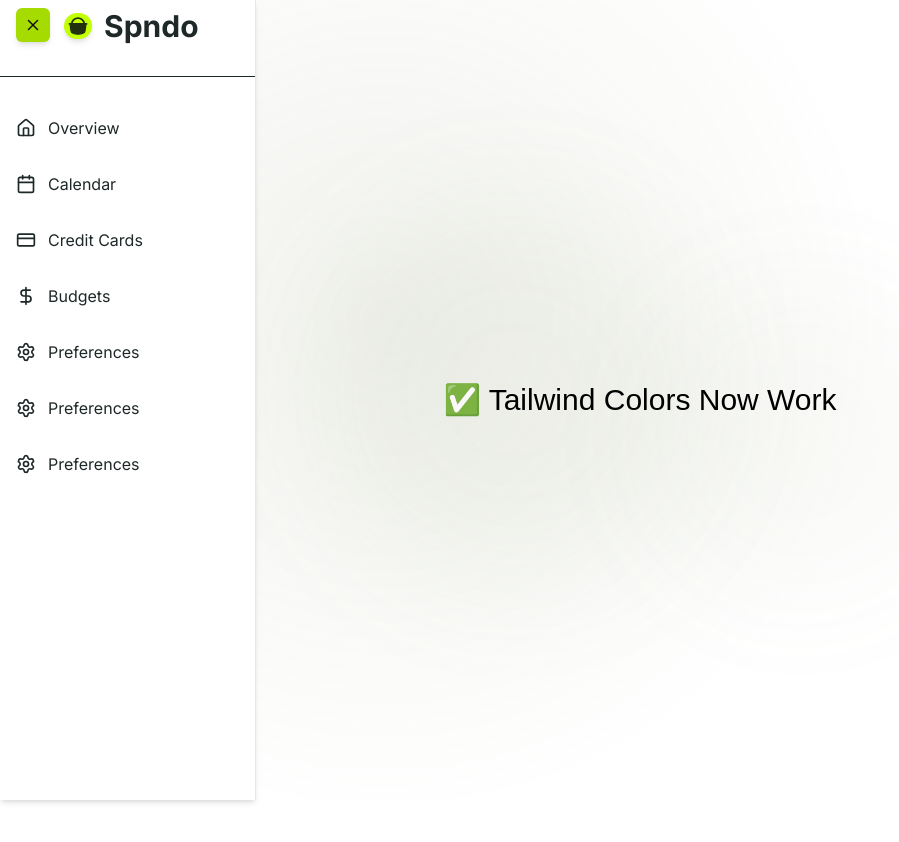
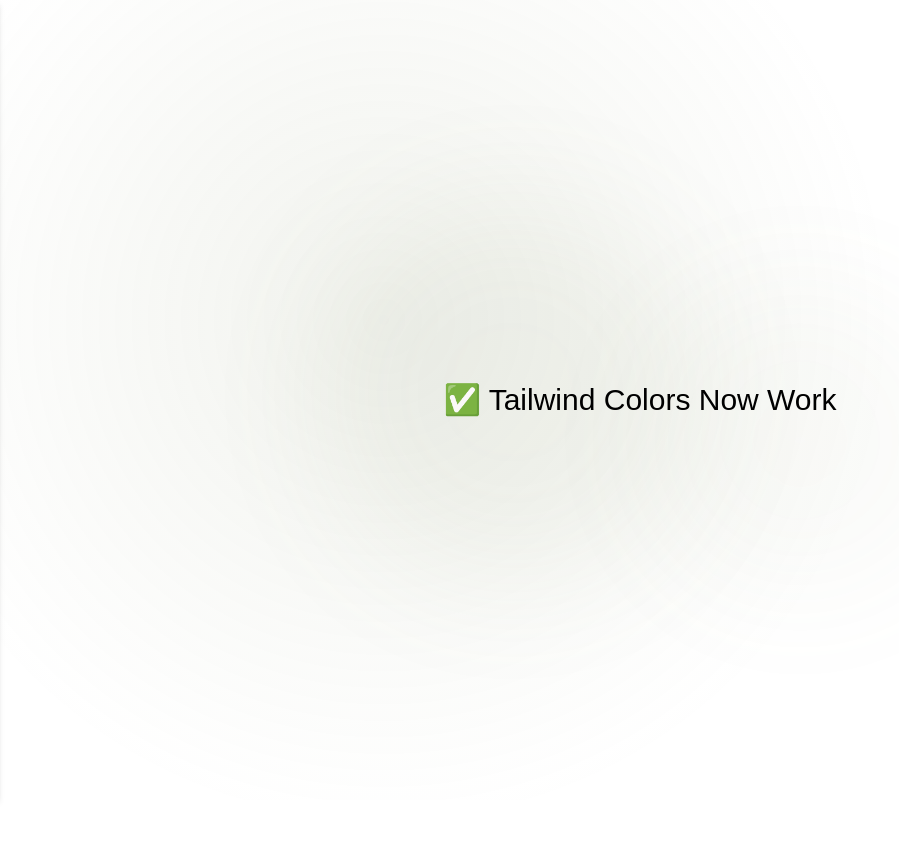
Before and after one commit to Waahguptaji/spndo, a Next.js app in the folder client/: page / in a window 1280 px wide. Shown: the top 842 px of the page, without its empty margins (0-899 px from the left). Built offline with nearby package versions, Linux system fonts and the light colour scheme.

Commit message:
fix(bottom-nav-bar): Updated hover effect on left side bar[#9]

```diff
--- a/client/src/components/nav/BottomNavBar.tsx
+++ b/client/src/components/nav/BottomNavBar.tsx
@@ -1,23 +1,26 @@
 'use client'
 import { Home, Calendar, CreditCard, DollarSign, Settings, Plus } from 'lucide-react'
-
-export default function MobileBottomNavbar() {
+type MobileBottomNavbarProps = {
+  onNavItemClick: (title: string) => void;
+  activeItem: string;
+};
+export default function MobileBottomNavbar({ onNavItemClick, activeItem }: MobileBottomNavbarProps) {
   return (
     <div className="fixed bottom-0 left-0 right-0 z-50 flex justify-between items-center bg-neutral-white dark:bg-secondary-blueLight border-t p-2 md:hidden overflow-hidden">
-      <NavIcon icon={Home} label="Home" />
-      <NavIcon icon={Calendar} label="Calendar" />
+      <NavIcon icon={Home} label="Overview" onClick={() => onNavItemClick("Overview")} isActive={activeItem === "Overview"} />
+      <NavIcon icon={Calendar} label="Calendar" onClick={() => onNavItemClick("Calendar")} isActive={activeItem === "Calendar"} />
       <div className="bg-primary-dark p-3 rounded-full  shadow-md">
         <Plus size={24} color="white" />
       </div>
-      <NavIcon icon={CreditCard} label="Cards" />
-      <NavIcon icon={DollarSign} label="Budget" />
+      <NavIcon icon={CreditCard} label="Cards" onClick={() => onNavItemClick("Cards")} isActive={activeItem === "Cards"} />
+      <NavIcon icon={DollarSign} label="Budget" onClick={() => onNavItemClick("Budget")} isActive={activeItem === "Budget"} />
     </div>
   )
 }
 
-function NavIcon({ icon: Icon, label }: { icon: any; label: string }) {
+function NavIcon({ icon: Icon, label, onClick, isActive }: { icon: any; label: string; onClick: () => void; isActive?: boolean }) {
   return (
-    <button className="flex flex-col items-center justify-center  dark:text-neutral-white  cursor-pointer text-secondary-darkBrand" >
+    <button className={`flex flex-col items-center justify-center dark:text-neutral-white cursor-pointer text-secondary-darkBrand ${isActive ? 'font-bold' : ''}`} onClick={onClick}>
       <Icon size={20} />
       <span className="text-xs">{label}</span>
     </button>
--- a/client/src/components/nav/LeftNavBar.tsx
+++ b/client/src/components/nav/LeftNavBar.tsx
@@ -1,41 +1,33 @@
 'use client'
-import { useState } from 'react'
+
 import { Home, Calendar, CreditCard, DollarSign, Settings, Menu, X } from 'lucide-react'
-
-export default function DesktopSidebar() {
-  const [isOpen, setIsOpen] = useState(true)
-
+type DesktopSidebarProps = {
+  isOpen: boolean;
+  onNavItemClick: (title: string) => void;
+  activeItem: string;
+  onMouseLeave: () => void;
+};
+export default function DesktopSidebar({ isOpen, onNavItemClick, activeItem, onMouseLeave }: DesktopSidebarProps) {
   const navItems = [
     { label: 'Overview', icon: Home },
     { label: 'Calendar', icon: Calendar },
-    { label: 'Credit Cards', icon: CreditCard },
-    { label: 'Budgets', icon: DollarSign },
+    { label: 'Cards', icon: CreditCard },
+    { label: 'Budget', icon: DollarSign },
     { label: 'Preferences', icon: Settings },
-    { label: 'Preferences', icon: Settings },
-    { label: 'Preferences', icon: Settings }
-  ]
+  ];
 
   return (
-    <div className="hidden md:flex">
-      {/* Toggle Button */}
-      <button
-        onClick={() => setIsOpen(!isOpen)}
-        className="fixed top-2 left-4 z-50 bg-primary-dark p-2 rounded-md shadow-md"
-      >
-        {isOpen ? <X size={18} /> : <Menu size={18} />}
-      </button>
-
-      {/* Sidebar with transition */}
+    <div className="hidden md:flex"onMouseLeave={onMouseLeave}>
+      {/* The toggle button has been removed from here */}
       <aside
         className={`
-          w-64 h-screen bg-neutral-white dark:bg-secondary-darkBrand border-r shadow-md space-y-6 fixed top-0 left-0 z-40
+         w-64 h-screen bg-neutral-white dark:bg-secondary-darkBrand border-r shadow-md space-y-6 fixed top-0 left-0 z-40
           transition-all duration-300
-          ${isOpen ? 'translate-x-0 opacity-100' : '-translate-x-full opacity-0 pointer-events-none'}
+          ${isOpen ? 'translate-x-0' : '-translate-x-full'}
         `}
-        style={{ transitionProperty: 'transform, opacity' }}
       >
         {/* Logo */}
-        <div className="flex items-center gap-3 px-4 py-2 font-bold text-3xl text-secondary-darkBrand dark:text-neutral-white  text-center ml-12 ">
+        <div className="flex items-center gap-3 px-4 py-5 font-bold text-3xl text-gray-800 dark:text-white text-center ml-4">
           <img
             src="/assets/bag-icon.svg"
             alt="Bag"
@@ -45,21 +37,26 @@
           />
           <span>Spndo</span>
         </div>
-        <hr className="border-secondary-darkBrand dark:border-neutral-white h-2" />
+        <hr className="border-gray-200 dark:border-gray-700 mx-4" />
 
         {/* Navigation */}
-        <nav className="flex flex-col gap-4 mt-2">
-          {navItems.map(({ label, icon: Icon }) => (
+        <nav className="flex flex-col gap-4 p-4 mt-2">
+          {navItems.map(({ label, icon: Icon }, index) => {
+            const isActive = activeItem === label;
+            return (
             <button
               key={label}
-              className="flex items-center gap-3 px-4 py-2  text-secondary-darkBrand dark:text-neutral-white hover:bg-primary-dark rounded-md transition"
+              className={`flex items-center gap-3 px-4 py-2  text-secondary-darkBrand dark:text-neutral-white hover:bg-primary-dark rounded-md transition text-xl ${isActive ? 'bg-primary-dark' : ''}`}
+              onClick={() => onNavItemClick(label)}
             >
               <Icon size={20} />
               <span>{label}</span>
             </button>
-          ))}
+          );
+        })}
+
         </nav>
       </aside>
     </div>
-  )
+  );
 }
```
Also changed, not shown: client/src/app/globals.css (line endings or trailing spaces), client/tailwind.config.ts (line endings or trailing spaces).
